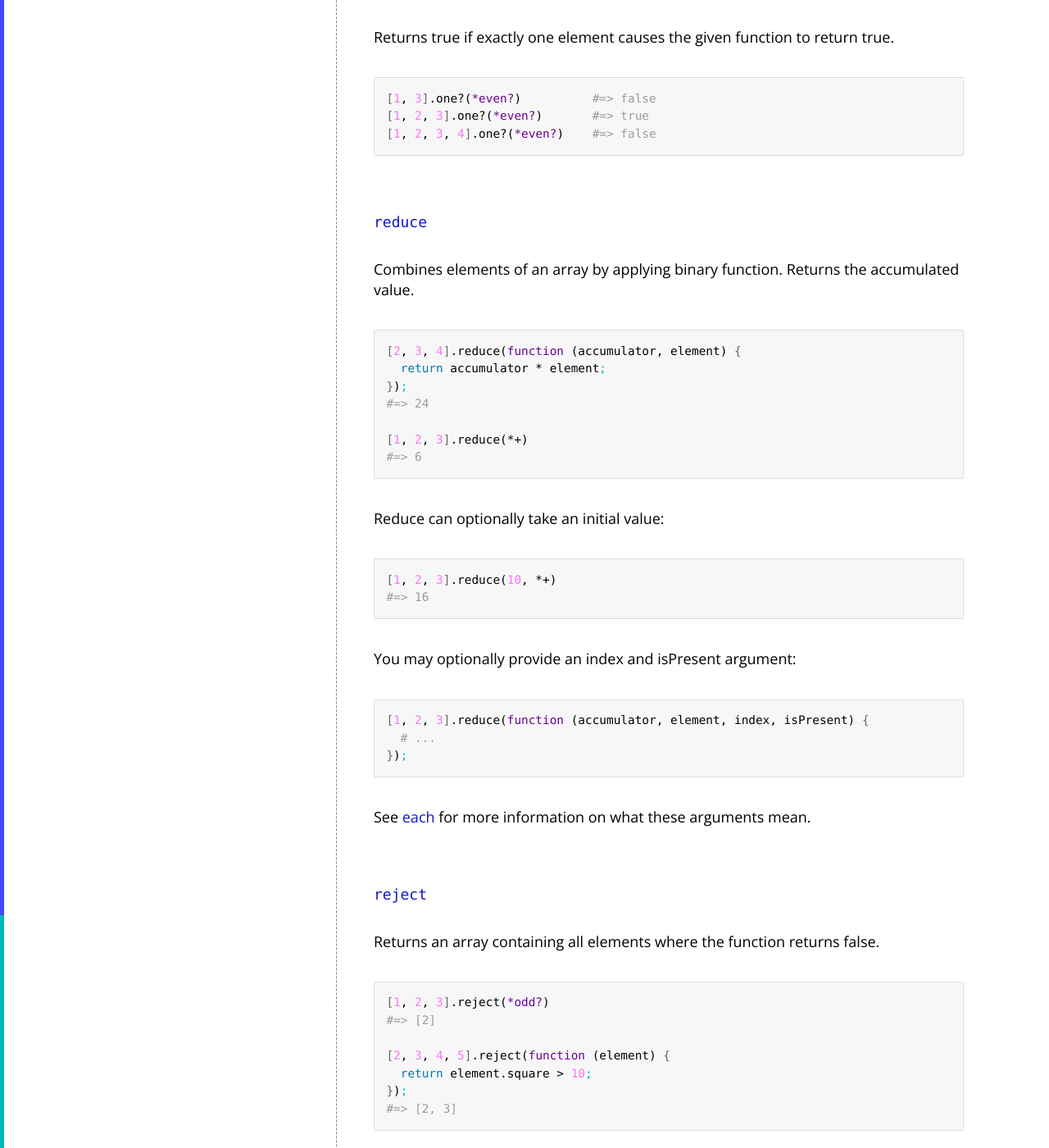
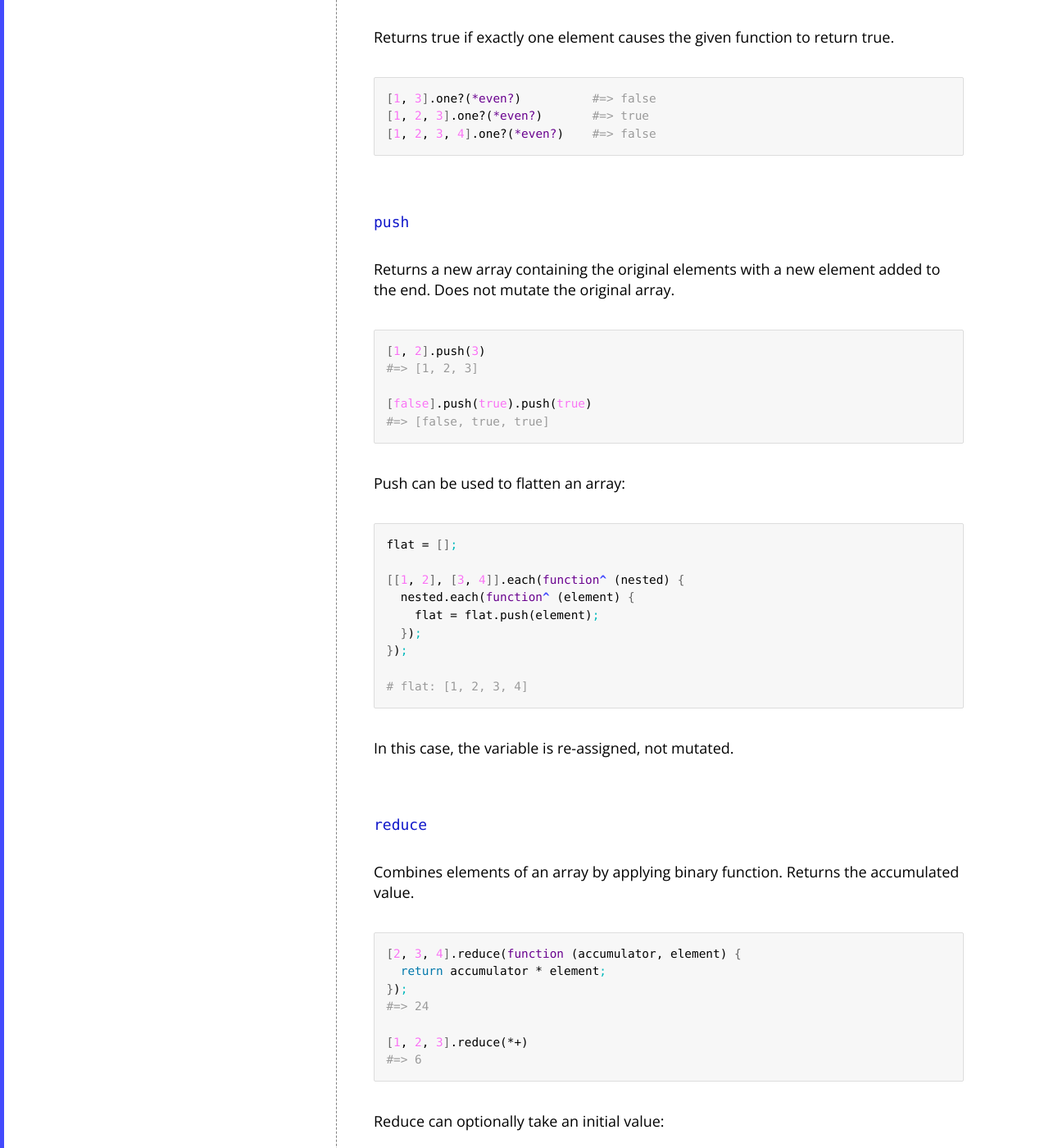
Before and after one commit to sentient-lang/sentient-lang.org, a Jekyll site: the page built from library/array.md, in a window 1280 px wide and 1400 px high, scrolled down 8327 px. Shown: the whole window at 82% size. Built offline with Jekyll 4.4.1, drawn with Linux system fonts in a browser that asks for light colours; nearby versions of some CDN libraries.

Commit message:
Document #push

````diff
--- a/library/array.md
+++ b/library/array.md
@@ -314,6 +314,35 @@ Returns **true** if exactly one element causes the given function to return
 [1, 2, 3, 4].one?(*even?)    #=> false
 ```
 
+##### <a id="push"></a> [push](push)
+
+Returns a new array containing the original elements with a new element added to
+the end. Does not mutate the original array.
+
+```sentient
+[1, 2].push(3)
+#=> [1, 2, 3]
+
+[false].push(true).push(true)
+#=> [false, true, true]
+```
+
+Push can be used to flatten an array:
+
+```sentient
+flat = [];
+
+[[1, 2], [3, 4]].each(function^ (nested) {
+  nested.each(function^ (element) {
+    flat = flat.push(element);
+  });
+});
+
+# flat: [1, 2, 3, 4]
+```
+
+In this case, the variable is re-assigned, not mutated.
+
 ##### <a id="reduce"></a> [reduce](#reduce)
 
 Combines elements of an array by applying binary function. Returns the
````
